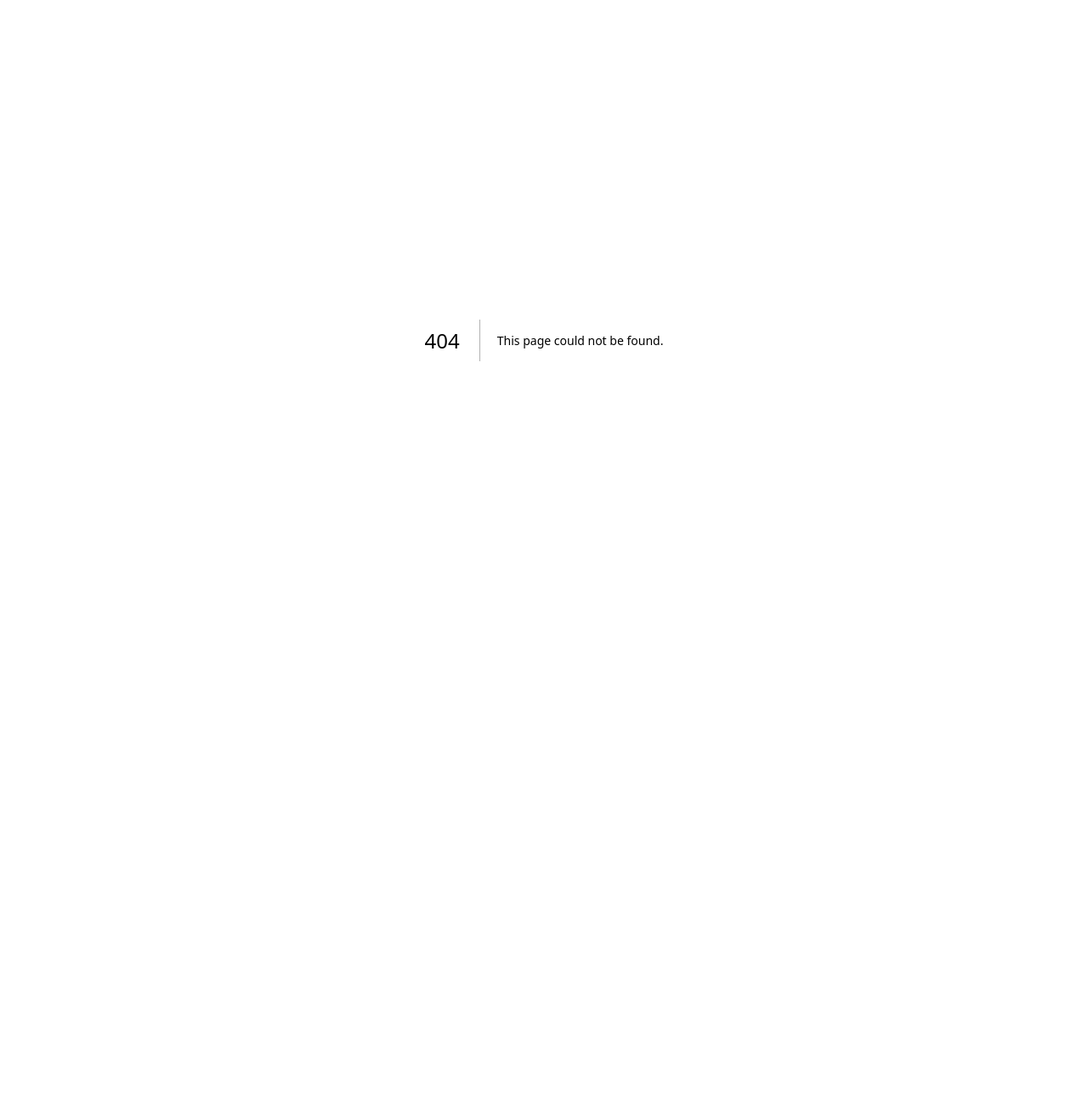
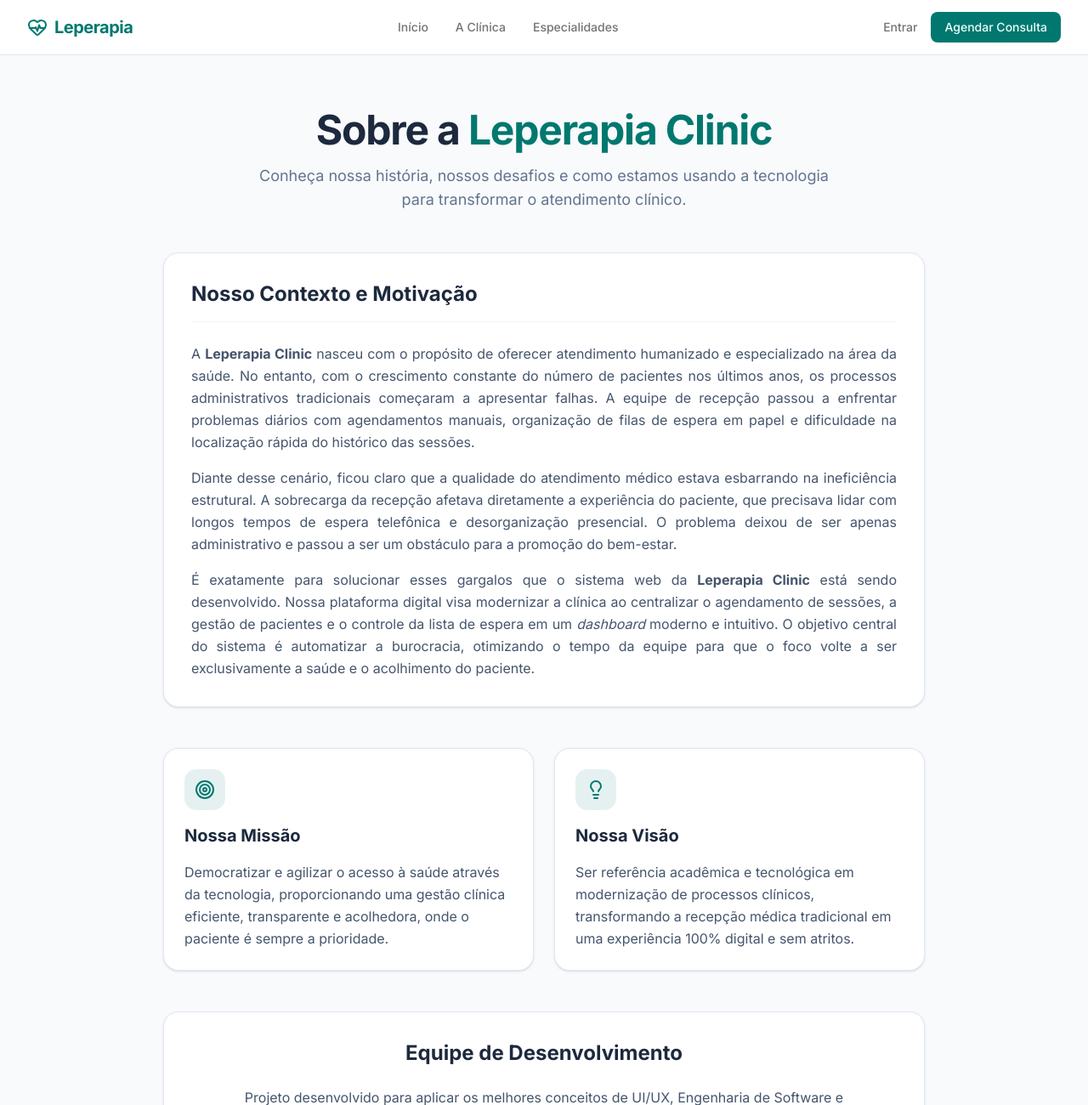
Before and after one commit to GuxtavoPereira/lepera-clinic, a Next.js app in the folder apps/web/: page /about in a window 1280 px wide. Before the commit this address had no page. Shown: the top 1300 px of the page at 85% size. Before the commit the page ends 800 px from the top, so only its background shows below. Built offline with nearby package versions, Linux system fonts and the light colour scheme.

Commit message:
fix: dashboard pages

```diff
--- a/apps/web/src/app/(dashboard)/layout.tsx
+++ b/apps/web/src/app/(dashboard)/layout.tsx
@@ -8,11 +8,13 @@ export default function DashboardLayout({
   children: React.ReactNode;
 }) {
   return (
-    <div className="flex min-h-screen bg-slate-50">
+    <div className="flex h-screen w-full overflow-hidden bg-slate-50">
       <Sidebar />
-      <Header />
+      <div className="flex flex-1 flex-col overflow-hidden min-w-0">
+        <Header />
 
-      <main className="flex-1 overflow-y-auto">{children}</main>
+        <main className="flex-1 overflow-y-auto p-4 md:p-8">{children}</main>
+      </div>
     </div>
   );
 }
--- /dev/null
+++ b/apps/web/src/app/(public)/about/page.tsx
@@ -0,0 +1,141 @@
+import React from "react";
+import { Target, Lightbulb, Heart, ShieldCheck } from "lucide-react";
+
+export default function SobrePage() {
+  return (
+    <main className="min-h-screen bg-slate-50 py-16 px-4 md:px-8">
+      <div className="max-w-4xl mx-auto space-y-12">
+        <div className="text-center space-y-4">
+          <h1 className="text-4xl md:text-5xl font-bold text-slate-800 tracking-tight">
+            Sobre a <span className="text-primary">Leperapia Clinic</span>
+          </h1>
+          <p className="text-lg text-slate-500 max-w-2xl mx-auto">
+            Conheça nossa história, nossos desafios e como estamos usando a
+            tecnologia para transformar o atendimento clínico.
+          </p>
+        </div>
+        <div className="bg-white p-8 rounded-2xl shadow-sm border border-slate-200 space-y-6">
+          <h2 className="text-2xl font-bold text-slate-800 border-b border-slate-100 pb-4">
+            Nosso Contexto e Motivação
+          </h2>
+
+          <div className="space-y-4 text-slate-600 leading-relaxed text-justify">
+            <p>
+              A <strong>Leperapia Clinic</strong> nasceu com o propósito de
+              oferecer atendimento humanizado e especializado na área da saúde.
+              No entanto, com o crescimento constante do número de pacientes nos
+              últimos anos, os processos administrativos tradicionais começaram
+              a apresentar falhas. A equipe de recepção passou a enfrentar
+              problemas diários com agendamentos manuais, organização de filas
+              de espera em papel e dificuldade na localização rápida do
+              histórico das sessões.
+            </p>
+            <p>
+              Diante desse cenário, ficou claro que a qualidade do atendimento
+              médico estava esbarrando na ineficiência estrutural. A sobrecarga
+              da recepção afetava diretamente a experiência do paciente, que
+              precisava lidar com longos tempos de espera telefônica e
+              desorganização presencial. O problema deixou de ser apenas
+              administrativo e passou a ser um obstáculo para a promoção do
+              bem-estar.
+            </p>
+            <p>
+              É exatamente para solucionar esses gargalos que o sistema web da{" "}
+              <strong>Leperapia Clinic</strong> está sendo desenvolvido. Nossa
+              plataforma digital visa modernizar a clínica ao centralizar o
+              agendamento de sessões, a gestão de pacientes e o controle da
+              lista de espera em um <i>dashboard</i> moderno e intuitivo. O
+              objetivo central do sistema é automatizar a burocracia, otimizando
+              o tempo da equipe para que o foco volte a ser exclusivamente a
+              saúde e o acolhimento do paciente.
+            </p>
+          </div>
+        </div>
+
+        <div className="grid md:grid-cols-2 gap-6">
+          <div className="bg-white p-6 rounded-2xl shadow-sm border border-slate-200 flex flex-col gap-4">
+            <div className="h-12 w-12 bg-primary/10 text-primary rounded-xl flex items-center justify-center">
+              <Target className="h-6 w-6" />
+            </div>
+            <h3 className="text-xl font-bold text-slate-800">Nossa Missão</h3>
+            <p className="text-slate-600 leading-relaxed">
+              Democratizar e agilizar o acesso à saúde através da tecnologia,
+              proporcionando uma gestão clínica eficiente, transparente e
+              acolhedora, onde o paciente é sempre a prioridade.
+            </p>
+          </div>
+
+          <div className="bg-white p-6 rounded-2xl shadow-sm border border-slate-200 flex flex-col gap-4">
+            <div className="h-12 w-12 bg-primary/10 text-primary rounded-xl flex items-center justify-center">
+              <Lightbulb className="h-6 w-6" />
+            </div>
+            <h3 className="text-xl font-bold text-slate-800">Nossa Visão</h3>
+            <p className="text-slate-600 leading-relaxed">
+              Ser referência acadêmica e tecnológica em modernização de
+              processos clínicos, transformando a recepção médica tradicional em
+              uma experiência 100% digital e sem atritos.
+            </p>
+          </div>
+        </div>
+        <div className="bg-white p-8 rounded-2xl shadow-sm border border-slate-200 text-center space-y-6">
+          <h2 className="text-2xl font-bold text-slate-800">
+            Equipe de Desenvolvimento
+          </h2>
+          <p className="text-slate-600">
+            Projeto desenvolvido para aplicar os melhores conceitos de UI/UX,
+            Engenharia de Software e Componentização Web.
+          </p>
+          <div className="flex justify-center gap-8 pt-4">
+            <div className="flex flex-col items-center gap-2">
+              <div className="h-16 w-16 bg-slate-100 rounded-full flex items-center justify-center text-slate-400">
+                <Heart className="h-8 w-8" />
+              </div>
+              <span className="font-semibold text-slate-800">
+                Gustavo
+              </span>
+            </div>
+            <div className="flex flex-col items-center gap-2">
+              <div className="h-16 w-16 bg-slate-100 rounded-full flex items-center justify-center text-slate-400">
+                <Heart className="h-8 w-8" />
+              </div>
+              <span className="font-semibold text-slate-800">
+                Clemerson
+              </span>
+            </div>
+            <div className="flex flex-col items-center gap-2">
+              <div className="h-16 w-16 bg-slate-100 rounded-full flex items-center justify-center text-slate-400">
+                <Heart className="h-8 w-8" />
+              </div>
+              <span className="font-semibold text-slate-800">
+Ary              </span>
+            </div>
+            <div className="flex flex-col items-center gap-2">
+              <div className="h-16 w-16 bg-slate-100 rounded-full flex items-center justify-center text-slate-400">
+                <Heart className="h-8 w-8" />
+              </div>
+              <span className="font-semibold text-slate-800">
+                Giovana
+              </span>
+            </div>
+            <div className="flex flex-col items-center gap-2">
+              <div className="h-16 w-16 bg-slate-100 rounded-full flex items-center justify-center text-slate-400">
+                <Heart className="h-8 w-8" />
+              </div>
+              <span className="font-semibold text-slate-800">
+                Nathanael
+              </span>
+            </div>
+            <div className="flex flex-col items-center gap-2">
+              <div className="h-16 w-16 bg-slate-100 rounded-full flex items-center justify-center text-slate-400">
+                <Heart className="h-8 w-8" />
+              </div>
+              <span className="font-semibold text-slate-800">
+                Kawã
+              </span>
+            </div>
+          </div>
+        </div>
+      </div>
+    </main>
+  );
+}
--- a/apps/web/src/app/(public)/layout.tsx
+++ b/apps/web/src/app/(public)/layout.tsx
@@ -1,5 +1,4 @@
 import React from "react";
-import Link from "next/link";
 import { Navbar } from "@/components/navbar";
 import { Footer } from "@/components/footer";
 export default function PublicLayout({ children }: { children: React.ReactNode }) {
--- a/apps/web/src/components/navbar.tsx
+++ b/apps/web/src/components/navbar.tsx
@@ -10,8 +10,8 @@ import {
 
 export function Navbar() {
   return (
-    <nav className="sticky top-0 z-50 w-full border-b bg-background/95 backdrop-blur supports-[backdrop-filter]:bg-background/60">
-      <div className="container mx-auto flex h-16 max-w-screen-xl items-center justify-between px-4 md:px-8">
+    <nav className="sticky top-0 z-50 w-full border-b bg-background/95 backdrop-blur supports-backdrop-filter:bg-background/60">
+      <div className="container mx-auto flex h-16 max-w-7xl items-center justify-between px-4 md:px-8">
         <Link href="/" className="flex items-center gap-2">
           <HeartPulse className="h-6 w-6 text-primary" />
           <span className="text-xl font-bold tracking-tight text-primary">
@@ -27,7 +27,7 @@ export function Navbar() {
             Início
           </Link>
           <Link
-            href="/sobre"
+            href="/about"
             className="text-sm font-medium text-muted-foreground hover:text-primary transition-colors"
           >
             A Clínica
@@ -55,7 +55,7 @@ export function Navbar() {
                 <Menu className="h-6 w-6" />
               </SheetTrigger>
 
-              <SheetContent side="right" className="w-[300px]">
+              <SheetContent side="right" className="w-75">
                 <SheetTitle className="text-left text-xl font-bold text-primary mb-6">
                   Menu
                 </SheetTitle>
@@ -67,7 +67,7 @@ export function Navbar() {
                     Início
                   </Link>
                   <Link
-                    href="/sobre"
+                    href="/about"
                     className="text-lg font-medium text-muted-foreground hover:text-primary"
                   >
                     A Clínica
--- a/package.json
+++ b/package.json
@@ -6,9 +6,13 @@
     "dev": "turbo run dev",
     "lint": "turbo run lint",
     "format": "prettier --write \"**/*.{ts,tsx,md}\"",
-    "check-types": "turbo run check-types"
+    "check-types": "turbo run check-types",
+    "dev:dev": "concurrently \"cd apps/web && pnpm dev\" \"cd apps/api && pnpm dev\"",
+    "dev:frontend": "cd apps/web && pnpm dev",
+    "dev:backend": "cd api && pnpm dev"
   },
   "devDependencies": {
+    "concurrently": "^10.0.5",
     "prettier": "3.9.6",
     "turbo": "^2.10.12",
     "typescript": "7.0.2"
```
Also changed, not shown: apps/web/src/components/sidebar/index.tsx (+1 -6 lines), 1 other file (tests, documents, lock files or other folders).
